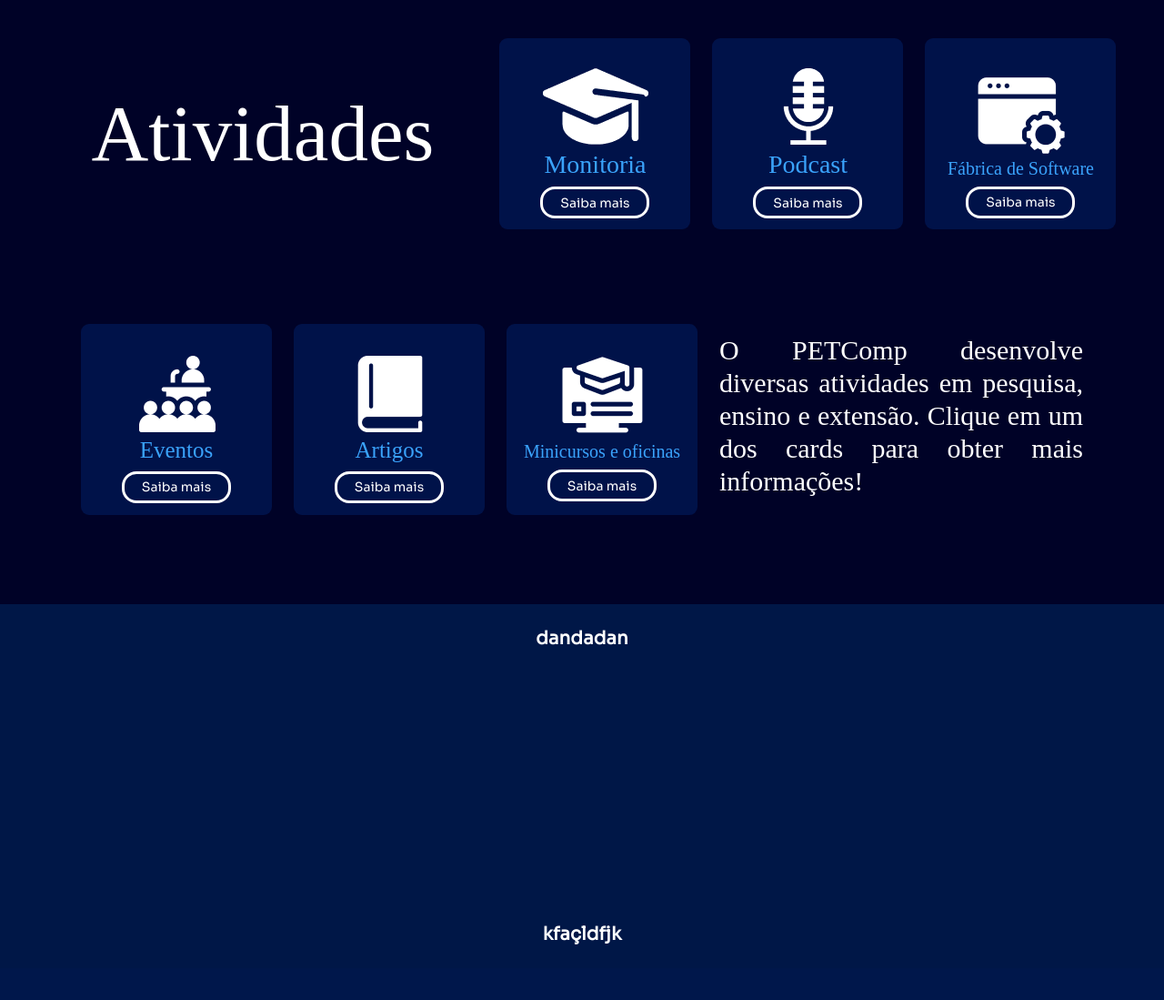
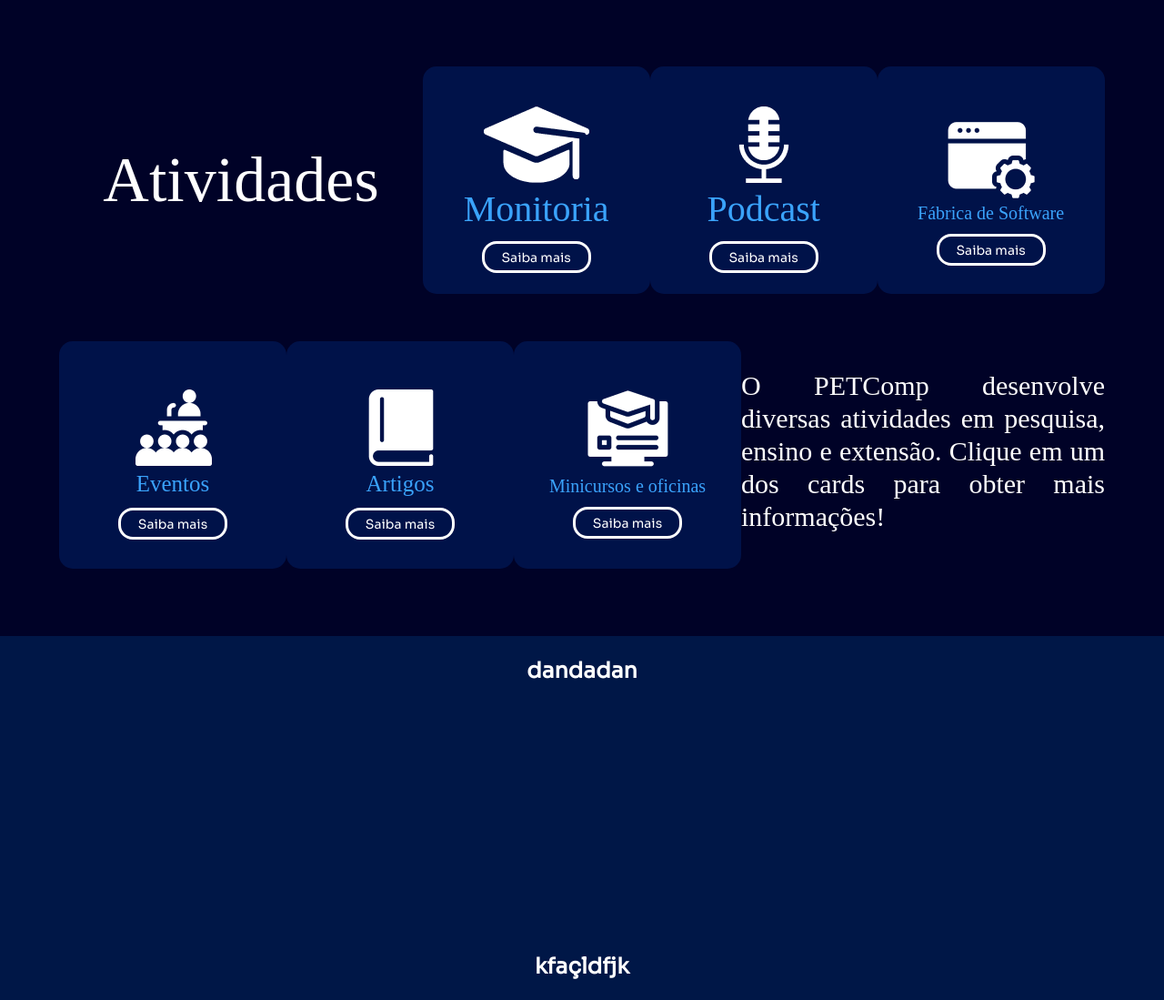
Before and after one commit to artur-pedro/petcomp-newwebsite, a PHP site: page / in a window 1280 px wide. Shown: the part 2272-3371 px from the top of the page at 91% size. Before the commit the page ends 3310 px from the top, so only its background shows below. Run offline with PHP 8.4, Linux system fonts and the light colour scheme; data comes from the database, SQL or seed files in the repository; some web fonts are replaced.

Commit message:
ajustando header para dar merge

```diff
--- a/css/header.css
+++ b/css/header.css
@@ -2,7 +2,7 @@
 body {
     padding: 0;
     margin: 0;
-    font-family: 'Sora';font-size: 20px;
+    font-family: 'Sora';font-size: 24px;
     font-weight: 600;
 }
 header {
@@ -15,7 +15,7 @@ header {
     color: #33aaff;
 }
 #logo img {
-    height: 40px;
+    height: 35px;
     margin-left: 0px;
 }
 .navbar {
--- a/css/index.css
+++ b/css/index.css
@@ -35,7 +35,7 @@ body {
 }
 
 .noticias-container img {
-    box-shadow: 0 6px 10px rgba(0, 0, 0, 0.4); /* Sombra sutil */
+    box-shadow: 0 6px 10px rgba(1, 32, 76, 0.6);; /* Sombra sutil */
     height: auto;
     transition: transform 0.3s ease, box-shadow 0.3s ease;
 }
@@ -396,7 +396,7 @@ body {
     display: flex;
     flex-direction: row;
     flex-wrap: wrap;
-    gap: 1.5rem;
+    gap: 5;
     text-align: justify;
     overflow-y: scroll;
     padding: 3rem 1rem;
@@ -407,16 +407,17 @@ body {
     display: flex;
     flex-direction: column;
     background-color: #001249;
-    width: 210px;
-    height: 210px;
+    width: 250px;
+    height: 250px;
     padding: 1rem;
     justify-content: center;
     align-items: center;
-    border-radius: 9px;
+    border-radius: 15px;
 }
 .activities-subtitle {
     font-family: 'Alatsi';
     color: #3AA3FC;
+    font-size: 40px;
 }
 .activities img {
     align-items: center;
@@ -426,7 +427,7 @@ body {
 
 .activities-title {
     font-family: 'Alatsi';
-    font-size: 87px;
+    font-size: 70px;
     color: #fff;
     margin: 3rem;
 }
@@ -440,6 +441,10 @@ body {
     background-color: #001249;
     color: #fff;
     font-size: 14px;
+}
+
+#podcast-card {
+    margin-top: 1.4rem;
 }
 
 .final-text {
```
